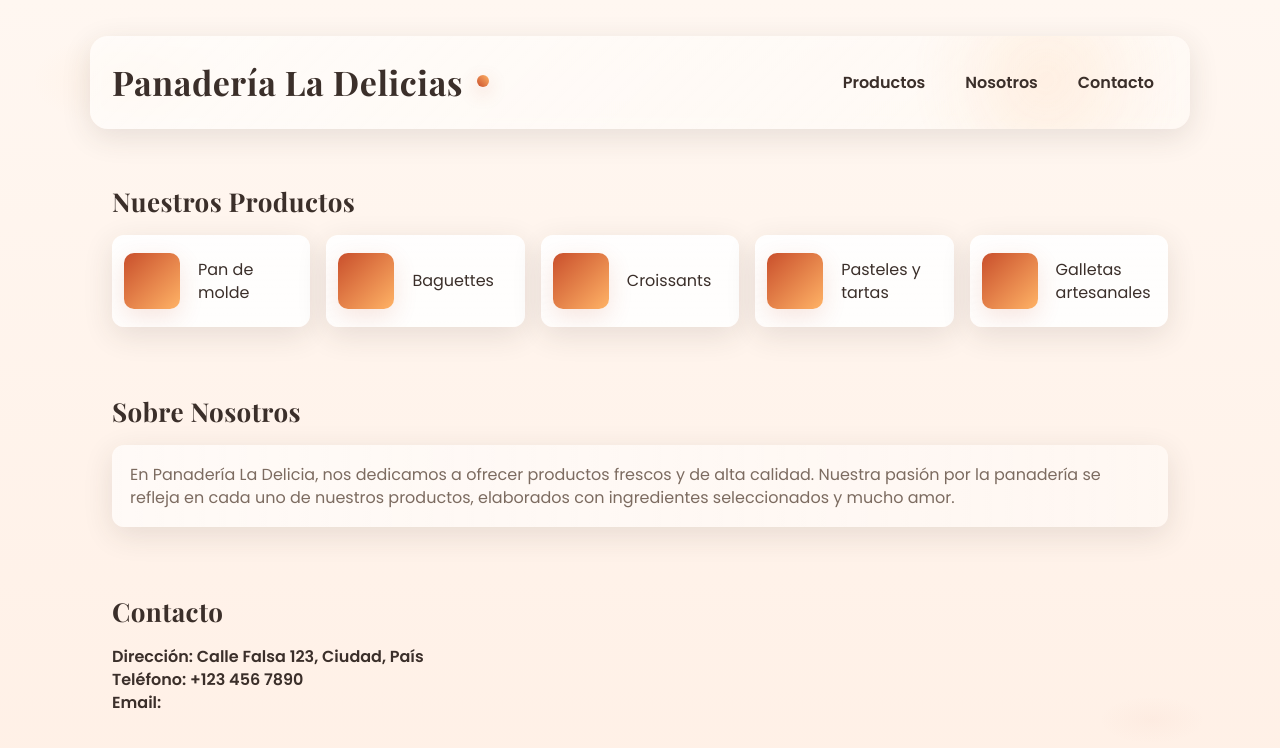
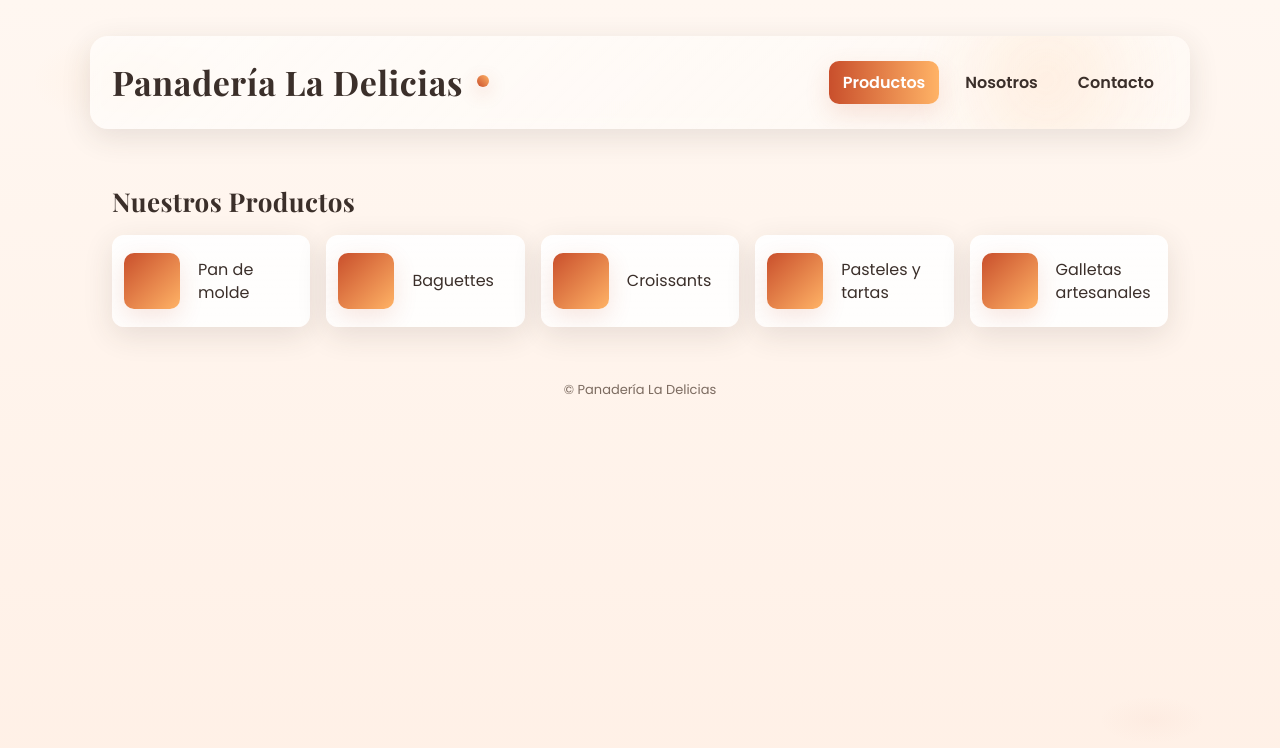
Before and after one commit to pcPixelado/panaderia-las-torres, a plain HTML site: page panaderia.html in a window 1280 px wide. Drawn offline with nearby package versions, Linux system fonts and the light colour scheme.

Commit message:
locura maxima epica autismo ayuda

```diff
--- a/panaderia.html
+++ b/panaderia.html
@@ -4,8 +4,7 @@
     <meta charset="UTF-8">
     <meta name="viewport" content="width=device-width, initial-scale=1.0">
 
-    <title>Panadería La jugosa</title>
-
+    <title>Panadería Las Torres</title>
 
     <link rel="stylesheet" href="styles.css">
 </head>
@@ -14,14 +13,16 @@
         <h1>Panadería La Delicias</h1>
         <nav>
             <ul>
-                <li><a href="#productos">Productos</a></li>
-                <li><a href="#nosotros">Nosotros</a></li>
-                <li><a href="#contacto">Contacto</a></li>
+                <li><a href="#productos" role="tab" aria-controls="productos">Productos</a></li>
+                <li><a href="#nosotros" role="tab" aria-controls="nosotros">Nosotros</a></li>
+                <li><a href="#contacto" role="tab" aria-controls="contacto">Contacto</a></li>
             </ul>
         </nav>
     </header>
 
-    <section id="productos">
+    <main class="tab-panels">
+        <!-- Cada sección es ahora un panel de pestaña -->
+        <section id="productos" class="tab-panel" role="tabpanel" tabindex="-1" aria-labelledby="tab-productos">
             <h2>Nuestros Productos</h2>
             <ul>
                 <li>Pan de molde</li>
@@ -32,16 +33,48 @@
             </ul>
         </section>
 
-    <section id="nosotros">
+        <section id="nosotros" class="tab-panel" role="tabpanel" tabindex="-1" aria-labelledby="tab-nosotros">
             <h2>Sobre Nosotros</h2>
             <p>En Panadería La Delicia, nos dedicamos a ofrecer productos frescos y de alta calidad. Nuestra pasión por la panadería se refleja en cada uno de nuestros productos, elaborados con ingredientes seleccionados y mucho amor.</p>
         </section>
 
-    <section id="contacto">
+        <section id="contacto" class="tab-panel" role="tabpanel" tabindex="-1" aria-labelledby="tab-contacto">
             <h2>Contacto</h2>
             <p>Dirección: Calle Falsa 123, Ciudad, País</p>
             <p>Teléfono: +123 456 7890</p>
-        <p>Email:
+            <p>Email: info@panaderiadelicias.example</p>
+        </section>
+    </main>
 
+    <footer>
+        <small>© Panadería La Delicias</small>
+    </footer>
+
+    <script>
+    // script mínimo para controlar pestañas y hash en la URL
+    document.addEventListener('DOMContentLoaded', function () {
+        const links = document.querySelectorAll('nav a');
+        const panels = document.querySelectorAll('.tab-panel');
+
+        function activate(id, updateHistory = true) {
+            panels.forEach(p => p.classList.toggle('active', p.id === id));
+            links.forEach(a => a.classList.toggle('active', a.getAttribute('href') === '#' + id));
+            if (updateHistory) history.replaceState(null, '', '#' + id);
+            const panel = document.getElementById(id);
+            if (panel) panel.focus();
+        }
+
+        links.forEach(a => {
+            a.addEventListener('click', function (e) {
+                e.preventDefault();
+                const id = this.getAttribute('href').slice(1);
+                activate(id);
+            });
+        });
+
+        const initial = (location.hash && location.hash.slice(1)) || (panels[0] && panels[0].id);
+        if (initial) activate(initial, false);
+    });
+    </script>
 </body>
 </html>
--- a/styles.css
+++ b/styles.css
@@ -203,13 +203,26 @@ header, section{
     animation: floatUp .45s ease both;
 }
 
-/* Responsive tweaks */
+/* Pestañas: mostrar solo el panel activo */
+.tab-panel{ display:none; opacity:0; transform:translateY(6px); transition:opacity .28s ease, transform .28s ease; outline:none; }
+.tab-panel.active{ display:block; opacity:1; transform:translateY(0); }
+
+/* Estilo de la pestaña activa en la navegación */
+nav a.active{
+    color: #fff;
+    background: linear-gradient(90deg, var(--accent), var(--accent-2));
+    box-shadow: 0 10px 26px rgba(201,79,44,0.14);
+    transform:translateY(-2px);
+}
+
+/* Ajustes para móviles: ocupar más espacio vertical */
 @media (max-width:720px){
     body{padding:18px}
     header{flex-direction:column;align-items:flex-start}
     nav ul{flex-wrap:wrap}
     h1{font-size:28px}
     #productos ul{grid-template-columns:repeat(auto-fit,minmax(140px,1fr))}
+    .tab-panel{ padding:14px 0; }
 }
 
 /* Micro-interactions */
```
Lines whose indentation alone changed are shown as unchanged.
